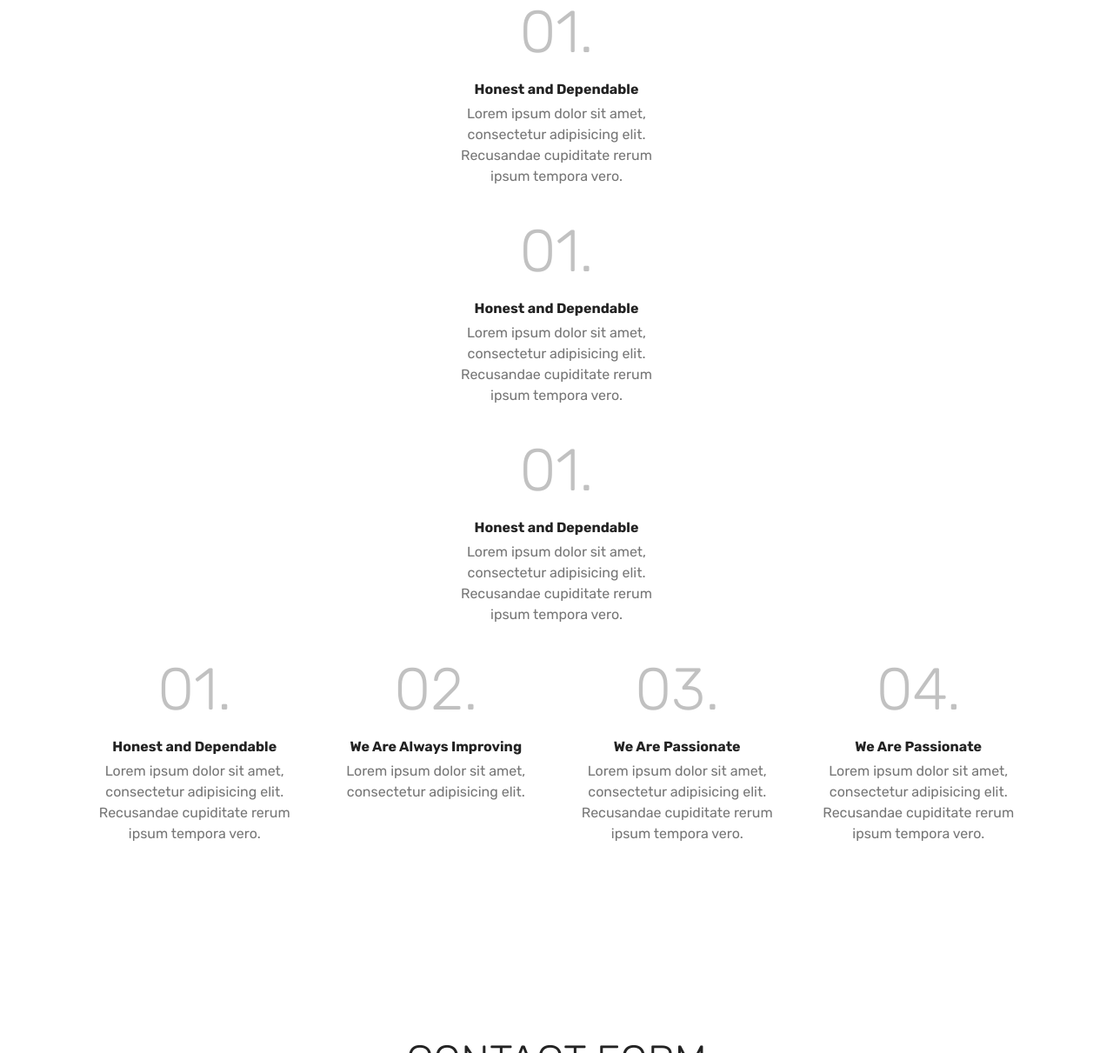
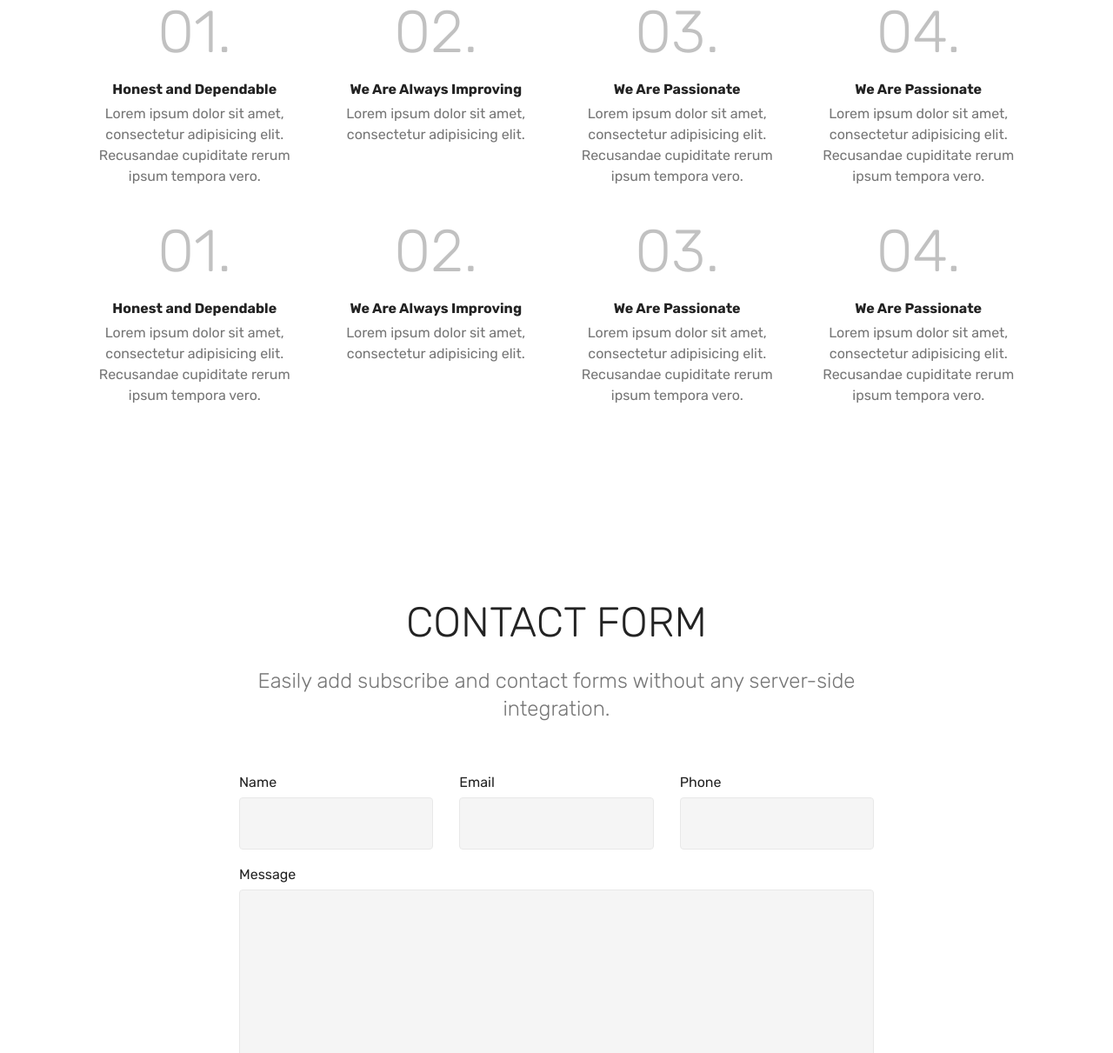
Before and after one commit to JaisAssociates/haris, a plain HTML site: page index.html in a window 1280 px wide. Shown: the part 1088-2299 px from the top of the page at 87% size. Drawn offline with Linux system fonts and the light colour scheme; files whose address does not match are found by name.

Commit message:
Update index.html

```diff
--- a/index.html
+++ b/index.html
@@ -118,46 +118,8 @@
                             </div>
                         </div>
                     </div>
-                <div class="cards-container">
-                    <div class="card col-12 col-md-6 col-lg-3 pb-md-4">
-                        <div class="panel-item align-center">
-                            <div class="card-img pb-3">
-                                <h3 class="img-text mbr-fonts-style display-1">01.</h3>
-                            </div>
-                            <div class="card-text">
-                                <h4 class="mbr-content-title mbr-bold mbr-fonts-style display-7">Honest and Dependable</h4>
-                                <p class="mbr-content-text mbr-fonts-style display-7">
-                                    Lorem ipsum dolor sit amet, consectetur adipisicing elit. Recusandae cupiditate rerum ipsum tempora vero.</p>
-                            </div>
-                        </div>
-                    </div>
-                <div class="cards-container">
-                    <div class="card col-12 col-md-6 col-lg-3 pb-md-4">
-                        <div class="panel-item align-center">
-                            <div class="card-img pb-3">
-                                <h3 class="img-text mbr-fonts-style display-1">01.</h3>
-                            </div>
-                            <div class="card-text">
-                                <h4 class="mbr-content-title mbr-bold mbr-fonts-style display-7">Honest and Dependable</h4>
-                                <p class="mbr-content-text mbr-fonts-style display-7">
-                                    Lorem ipsum dolor sit amet, consectetur adipisicing elit. Recusandae cupiditate rerum ipsum tempora vero.</p>
-                            </div>
-                        </div>
-                    </div>
-                <div class="cards-container">
-                    <div class="card col-12 col-md-6 col-lg-3 pb-md-4">
-                        <div class="panel-item align-center">
-                            <div class="card-img pb-3">
-                                <h3 class="img-text mbr-fonts-style display-1">01.</h3>
-                            </div>
-                            <div class="card-text">
-                                <h4 class="mbr-content-title mbr-bold mbr-fonts-style display-7">Honest and Dependable</h4>
-                                <p class="mbr-content-text mbr-fonts-style display-7">
-                                    Lorem ipsum dolor sit amet, consectetur adipisicing elit. Recusandae cupiditate rerum ipsum tempora vero.</p>
-                            </div>
-                        </div>
-                    </div>
-                    <div class="card col-12 col-md-6 col-lg-3 pb-md-4">
+
+                  <div class="card col-12 col-md-6 col-lg-3 pb-md-4">
                         <div class="panel-item align-center">
                             <div class="card-img pb-3">
                                 <h3 class="img-text mbr-fonts-style display-1">02.</h3>
@@ -198,6 +160,62 @@
                         </div>
                     </div>
                 </div>
+                          <div class="cards-container">
+                    <div class="card col-12 col-md-6 col-lg-3 pb-md-4">
+                        <div class="panel-item align-center">
+                            <div class="card-img pb-3">
+                                <h3 class="img-text mbr-fonts-style display-1">01.</h3>
+                            </div>
+                            <div class="card-text">
+                                <h4 class="mbr-content-title mbr-bold mbr-fonts-style display-7">Honest and Dependable</h4>
+                                <p class="mbr-content-text mbr-fonts-style display-7">
+                                    Lorem ipsum dolor sit amet, consectetur adipisicing elit. Recusandae cupiditate rerum ipsum tempora vero.</p>
+                            </div>
+                        </div>
+                    </div>
+
+                  <div class="card col-12 col-md-6 col-lg-3 pb-md-4">
+                        <div class="panel-item align-center">
+                            <div class="card-img pb-3">
+                                <h3 class="img-text mbr-fonts-style display-1">02.</h3>
+                            </div>
+                            <div class="card-text">
+                                <h4 class="mbr-content-title mbr-bold mbr-fonts-style display-7">We Are Always Improving</h4>
+                                <p class="mbr-content-text mbr-fonts-style display-7">
+                                    Lorem ipsum dolor sit amet, consectetur adipisicing elit.
+                                </p>
+                            </div>
+                        </div>
+                    </div>
+                    <div class="card col-12 col-md-6 col-lg-3">
+                        <div class="panel-item align-center">
+                            <div class="card-img pb-3">
+                                <h3 class="img-text mbr-fonts-style display-1">03.</h3>
+                            </div>
+                            <div class="card-text">
+                                <h4 class="mbr-content-title mbr-bold mbr-fonts-style display-7">We Are Passionate</h4>
+                                <p class="mbr-content-text mbr-fonts-style display-7">
+                                        Lorem ipsum dolor sit amet, consectetur adipisicing elit. Recusandae cupiditate rerum ipsum tempora vero.</p>
+                            </div>
+                        </div>
+                    </div>
+                    <div class="card col-12 col-md-6 col-lg-3 last-child">
+                        <div class="panel-item align-center">
+                            <div class="card-img pb-3">
+                                <h3 class="img-text mbr-fonts-style display-1">04.</h3>
+                            </div>
+                            <div class="card-texts">
+                                <h4 class="mbr-content-title mbr-bold mbr-fonts-style display-7">
+                                    We Are Passionate
+                                </h4>
+                                <p class="mbr-content-text mbr-fonts-style display-7">
+                                        Lorem ipsum dolor sit amet, consectetur adipisicing elit. Recusandae cupiditate rerum ipsum tempora vero.
+                                </p>
+                            </div>
+                        </div>
+                    </div>
+                </div>
+
             </div>
     </div>
 </section>
```
